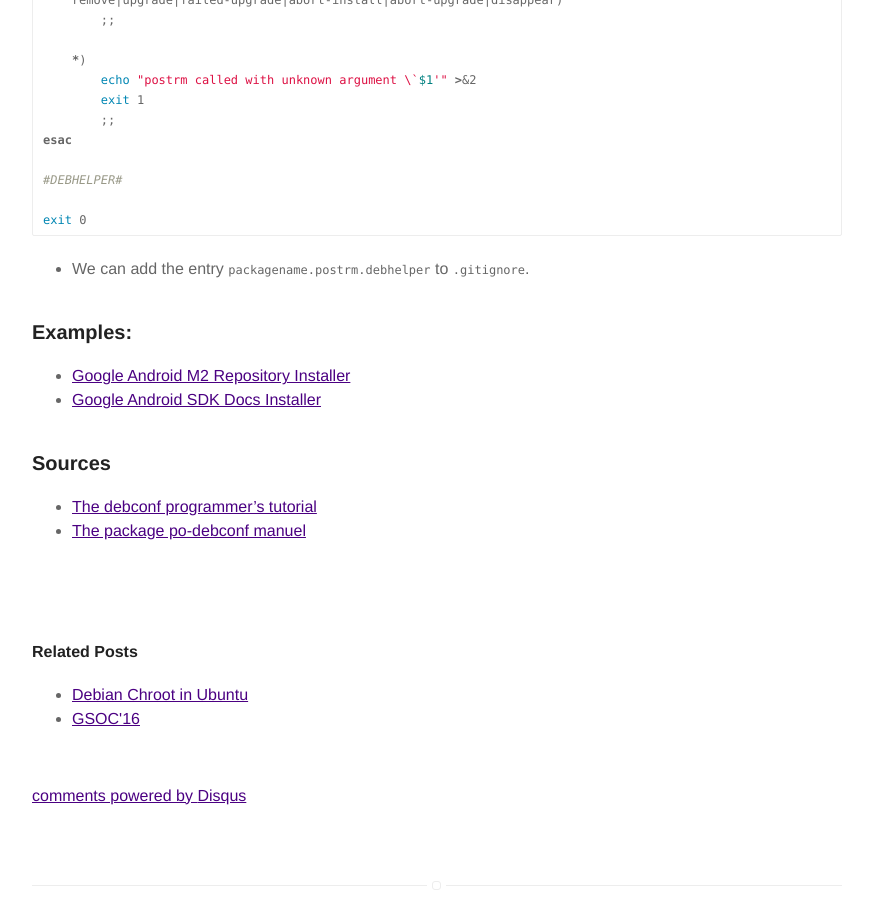
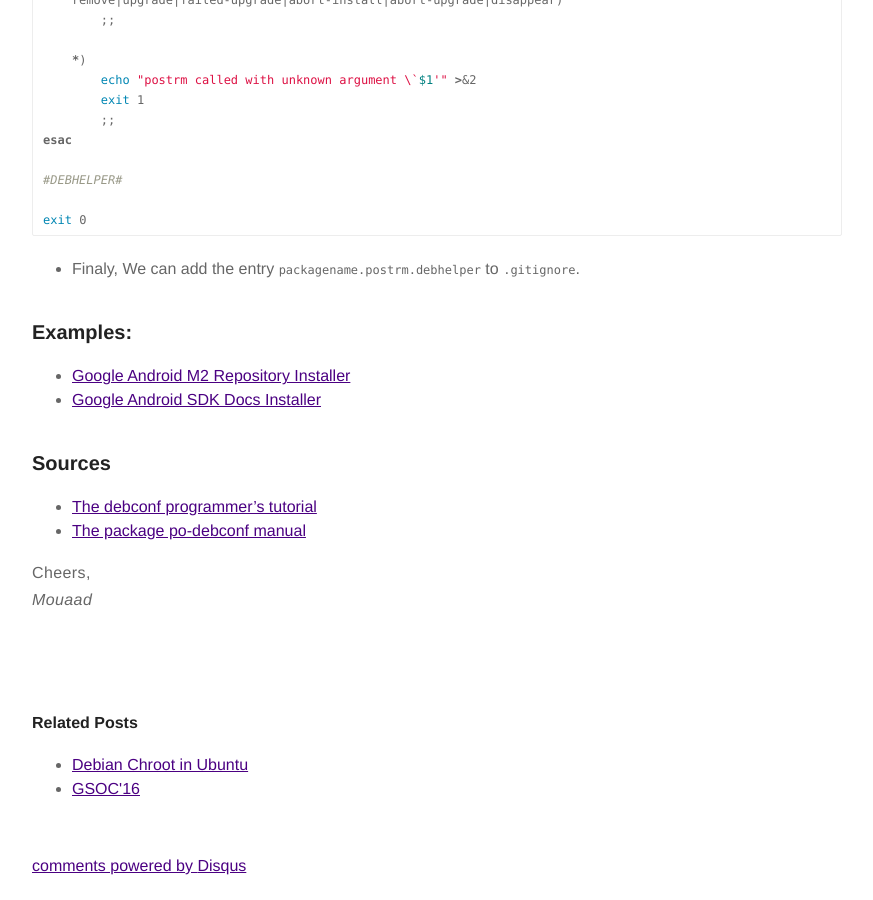
Before and after one commit to aallam/aallam.github.io, a Jekyll site: the page built from _posts/2016-07-10-debian-packages-with-debconf.md, in a window 1280 px wide and 900 px high, scrolled down 3201 px. Shown: the whole window, without its empty margins (203-1076 px from the left). Built offline with Jekyll 4.4.1, drawn with Linux system fonts in a browser that asks for light colours; comment, search, counter and statistics services are not loaded.

Commit message:
debconf: minor corrections

```diff
--- a/_posts/2016-07-10-debian-packages-with-debconf.md
+++ b/_posts/2016-07-10-debian-packages-with-debconf.md
@@ -145,7 +145,7 @@ esac
 exit 0
 {% endhighlight %}
 
-* We can add the entry `packagename.postrm.debhelper` to `.gitignore`.
+* Finaly, We can add the entry `packagename.postrm.debhelper` to `.gitignore`.
 
 ### Examples:
 
@@ -155,7 +155,10 @@ exit 0
 ### Sources
 
 * [The debconf programmer's tutorial][3]
-* [The package po-debconf manuel][4]
+* [The package po-debconf manual][4]
+
+Cheers, <br />
+_Mouaad_
 
 [1]: https://github.com/Aallam/debian_google-android-m2repository-installer
 [2]: https://github.com/Aallam/debian_google-android-sdk-docs-installer
```
